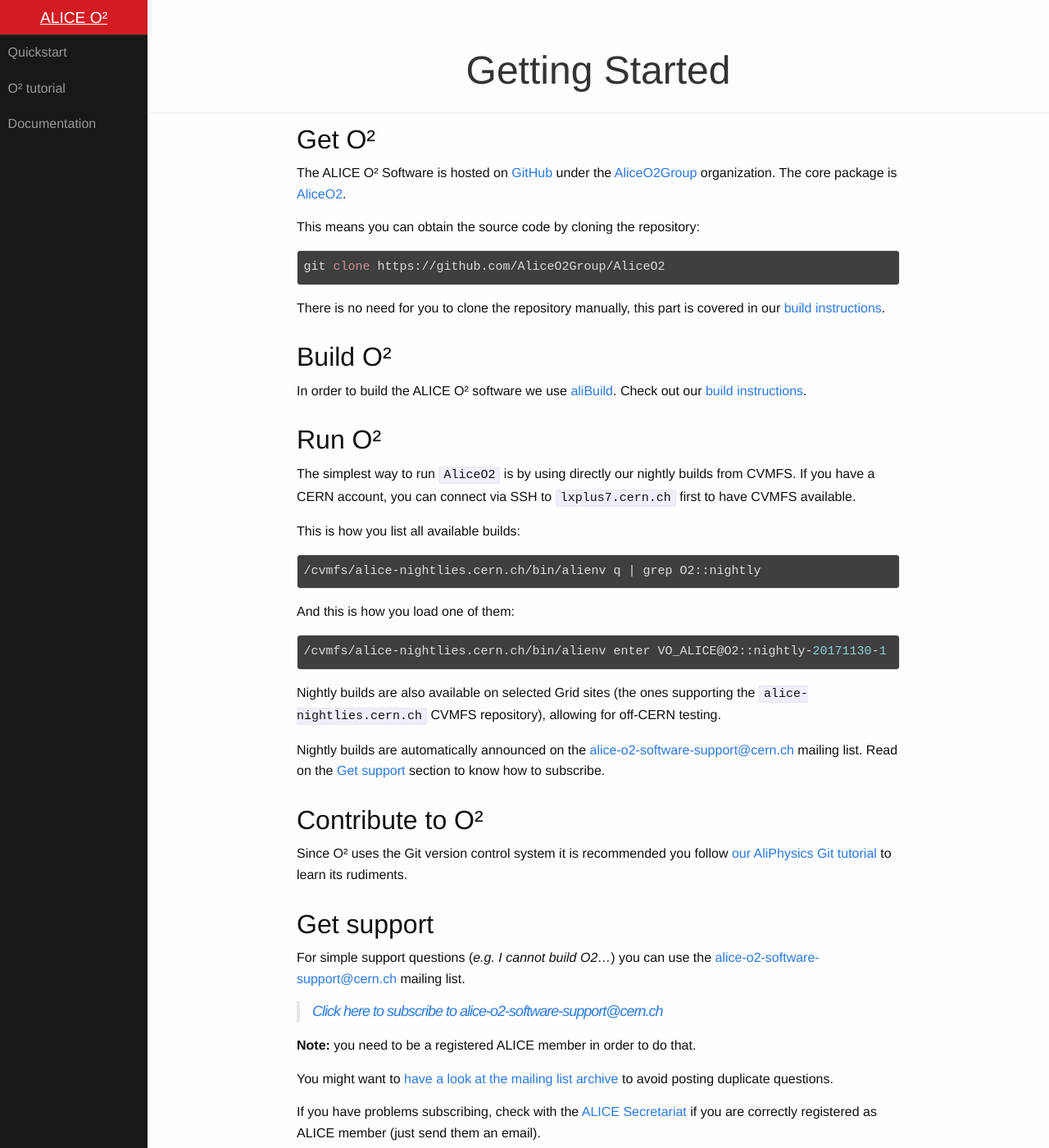
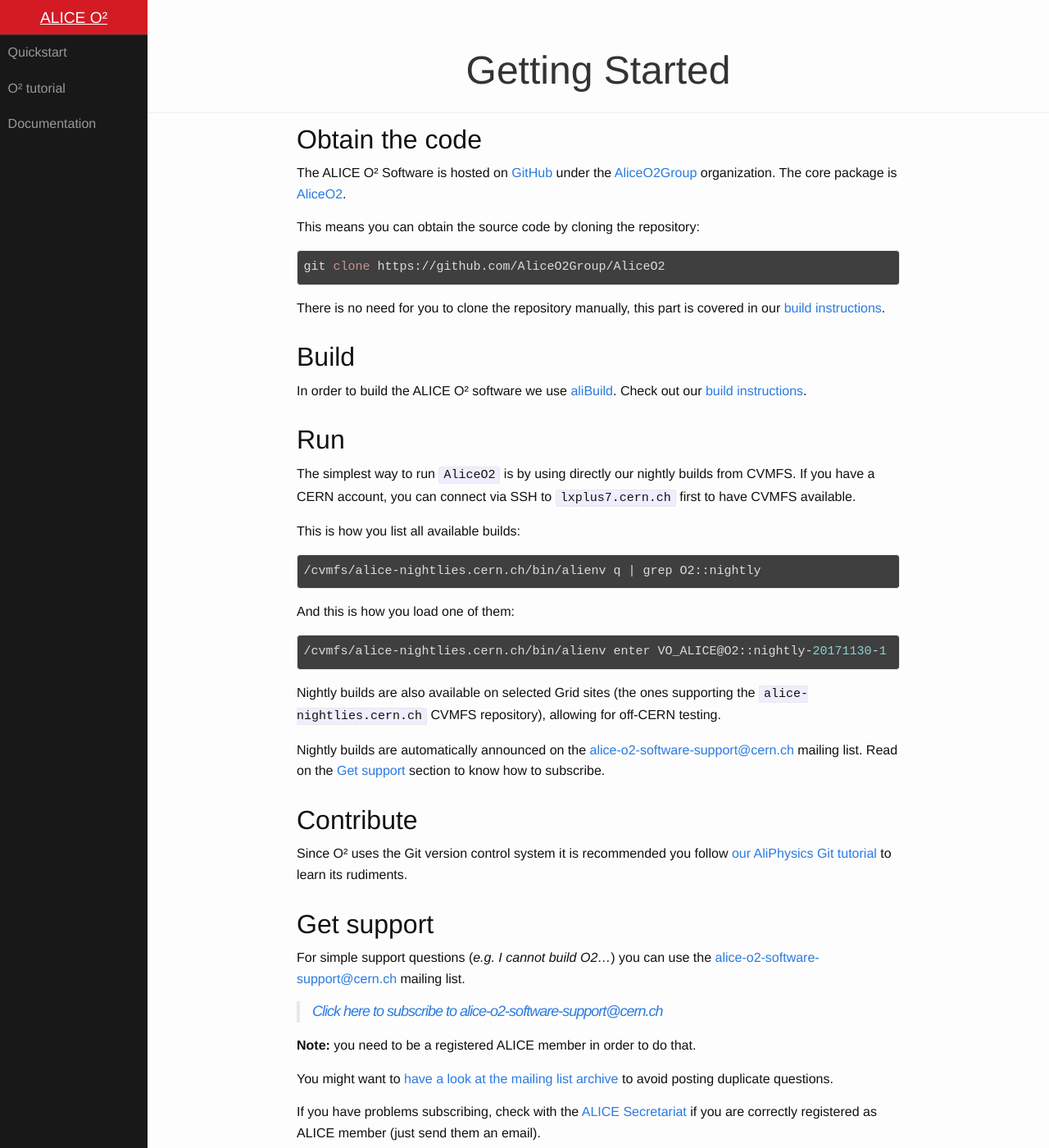
Before and after one commit to AliceO2Group/AliceO2Group.github.io, a Jekyll site: the page built from start.markdown, in a window 1280 px wide and 1400 px high. Shown: the whole window at 82% size. Built offline with Jekyll 4.4.1, drawn with Linux system fonts in a browser that asks for light colours.

Commit message:
Improve headers

```diff
--- a/start.markdown
+++ b/start.markdown
@@ -3,8 +3,8 @@ title: Getting Started
 layout: main
 ---
 
-Get O²
-======
+Obtain the code
+===============
 
 The ALICE O² Software is hosted on [GitHub](https://github.com) under the
 [AliceO2Group](https://github.com/AliceO2Group/) organization. The core package is
@@ -15,18 +15,18 @@ This means you can obtain the source code by cloning the repository:
     git clone https://github.com/AliceO2Group/AliceO2
 
 There is no need for you to clone the repository manually, this part is covered in our
-[build instructions](#build-o).
+[build instructions](#build).
 
 
-Build O²
-========
+Build
+=====
 
 In order to build the ALICE O² software we use [aliBuild](https://alisw.github.io/alibuild). Check
 out our [build instructions](https://alice-doc.github.io/alice-analysis-tutorial/building/).
 
 
-Run O²
-======
+Run
+===
 
 The simplest way to run `AliceO2` is by using directly our nightly builds from CVMFS. If you have a
 CERN account, you can connect via SSH to `lxplus7.cern.ch` first to have CVMFS available.
@@ -46,8 +46,8 @@ Nightly builds are automatically announced on the <alice-o2-software-support@cer
 Read on the [Get support](#get-support) section to know how to subscribe.
 
 
-Contribute to O²
-================
+Contribute
+==========
 
 Since O² uses the Git version control system it is recommended you follow [our AliPhysics Git
 tutorial](http://alisw.github.io/git-tutorial/) to learn its rudiments.
```
